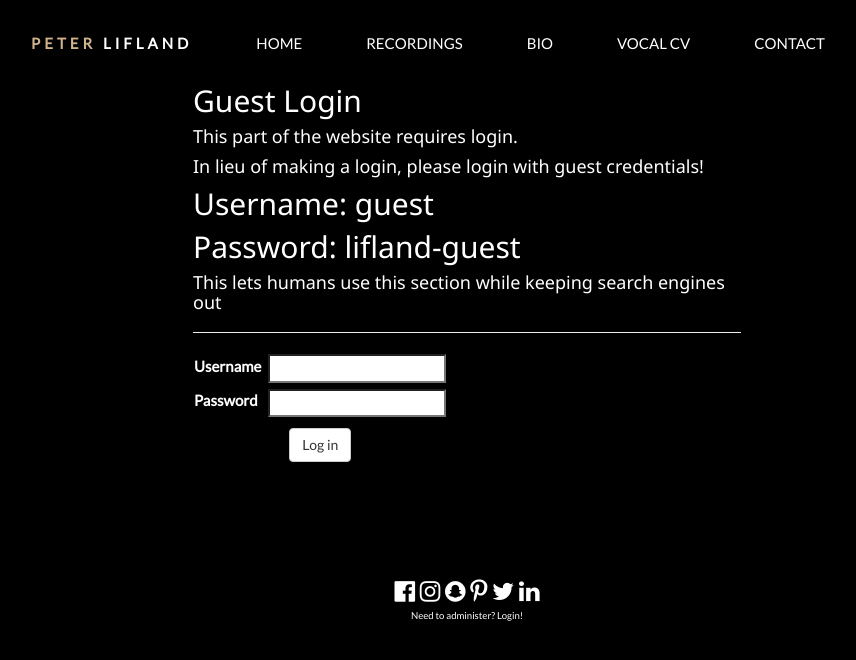
After one commit to plifland/singingcv, a Django app: template app/templates/guestlogin.html in a window 1280 px wide. The commit adds this page. Shown: the top 660 px of the page, without its empty margins (143-999 px from the left). Run offline with Django 3.2, Linux system fonts and the light colour scheme; the template is opened without the code that fills it, so the values that code supplies are empty, except form fields; form fields are guessed from the names that the template uses.

Commit message:
created guest login added required auth more places fixed perfinst autocomplete passthrough

```diff
--- a/app/models.py
+++ b/app/models.py
@@ -306,6 +306,7 @@ class Composition(models.Model):
     JAPANESE = 'JA'
     KOREAN = 'KO'
     LATIN = 'LA'
+    LATVIAN = 'LV'
     NORWEGIAN = 'NO'
     POLISH = 'PL'
     PORTUGUESE = 'PR'
@@ -342,6 +343,7 @@ class Composition(models.Model):
         (ITALIAN, 'Italian'),
         (JAPANESE, 'Japanese'),
         (KOREAN, 'Korean'),
+        (LATVIAN, 'Latvian'),
         (NORWEGIAN, 'Norwegian'),
         (POLISH, 'Polish'),
         (PORTUGUESE, 'Portuguese'),
--- a/app/templates/base_generic.html
+++ b/app/templates/base_generic.html
@@ -20,7 +20,7 @@
     {% block extraheaders %}{% endblock %}
 </head>
 
-<body style="background-color:black">
+<body style="background-color:black" {% block bodyargs %}{% endblock %}>
 
 <!-- Navbar -->
 <div class="w3-top w3-margin-bottom">
@@ -31,8 +31,18 @@
     <a href="{% url 'home' %}" class="w3-bar-item w3-button w3-padding-large w3-margin-left">HOME</a>
     <a href="{% url 'recordings' %}" class="w3-bar-item w3-button w3-padding-large w3-hide-small w3-margin-left">RECORDINGS</a>
     <a href="{% url 'bio' %}" class="w3-bar-item w3-button w3-padding-large w3-hide-small w3-margin-left">BIO</a>
-    {% if user.is_authenticated %}<a href="{% url 'vocalcv' %}" class="w3-bar-item w3-button w3-padding-large w3-hide-small w3-margin-left">VOCAL CV</a>{% endif %}
-    {% if user.is_authenticated %}<a href="{% url 'links' %}" class="w3-bar-item w3-button w3-padding-large w3-hide-small w3-margin-left">LINKS</a>{% endif %}
+    {% if user.is_authenticated %}
+      <div class="w3-dropdown-hover">
+        <button class="w3-padding-large w3-button">VOCAL CV</button>
+        <div class="w3-dropdown-content w3-bar-block w3-border-right w3-border-left w3-border-bottom w3-card-4 w3-black">
+          <a href="{% url 'replist' %}" class="w3-bar-item w3-button w3-black">Repertoire List</a>
+          <a href="{% url 'performances' %}" class="w3-bar-item w3-button w3-black">Performances</a>
+          <a href="{% url 'vocalcv' %}" class="w3-bar-item w3-button w3-black">DB Stats</a>
+        </div>
+      </div>
+    {% else %}
+      <a href="{% url 'guestlogin' %}" class="w3-bar-item w3-button w3-padding-large w3-hide-small w3-margin-left">VOCAL CV</a>
+    {% endif %}
     <a href="{% url 'contact' %}" class="w3-bar-item w3-button w3-padding-large w3-hide-small w3-margin-left" style="margin-right:150px;">CONTACT</a>
   </div>
 </div>
--- /dev/null
+++ b/app/templates/guestlogin.html
@@ -0,0 +1,53 @@
+{% extends "base_generic.html" %}
+
+{% block content %}
+<div class="w3-container w3-content" style="max-width:1200px;" id="guestlogin">
+<div class="w3-row w3-padding-64">
+    <div style="padding-left:200px; padding-top:10px; padding-right:200px;">
+        <section id="loginForm">
+            <form action="{% url 'login' %}?next=replist" method="post" class="form-horizontal">
+                {% csrf_token %}
+                <h2>Guest Login</h2>
+                <h5>This part of the website requires login.</h5>
+                <h5>In lieu of making a login, please login with guest credentials!</h5>
+
+                <h2>Username: guest</h2>
+                <h2>Password: lifland-guest</h2>
+
+                <h5>This lets humans use this section while keeping search engines out</h5>
+
+                <hr />
+                <table>
+                <tr>
+                    <td>{{ form.username.label_tag }}</td>
+                    <td style="padding-left:5px;">{{ form.username }}</td>
+                </tr>
+                <tr>
+                    <td style="padding-top:5px;">{{ form.password.label_tag }}</td>
+                    <td style="padding-top:5px; padding-left:5px;">{{ form.password }}</td>
+                </tr>
+                </table>
+                <div class="form-group" style="padding-top:10px;">
+                    <div class="col-md-offset-2 col-md-10">
+                        <input type="hidden" name="next" value="/replist" />
+                        <input type="submit" value="Log in" class="btn btn-default" />
+                    </div>
+                </div>
+                {% if form.errors %}
+                <p class="validation-summary-errors">Please enter a correct user name and password.</p>
+                {% endif %}
+            </form>
+        </section>
+    </div>
+</div>
+</div>
+
+{% endblock %}
+
+
+{% block scripts %}
+
+{% load staticfiles %}
+<script src="{% static 'app/scripts/jquery.validate.min.js' %}"></script>
+
+{% endblock %}
--- a/app/templates/orgdetail.html
+++ b/app/templates/orgdetail.html
@@ -52,7 +52,7 @@
 	</tr>
 	{% for pi in performances %}
     <tr>
-		<td><a href="{% url 'performances' %}?pi={{ pi.pk }}">{{ pi.performance.name }}</a></td>
+		<td><a href="{% url 'performances-specific' pk=pi.performance.pk pi=pi.pk  %}">{{ pi.performance.name }}</a></td>
         <td style="padding-left:25px;">{{ pi.date|date:"b d, Y"|title }}</td>
 		<td style="padding-left:25px;">{{ pi.city }}</td>
 		<td style="padding-left:25px;">{{ pi.venue }}</td>
--- a/app/templates/replist.html
+++ b/app/templates/replist.html
@@ -2,7 +2,7 @@
 
 {% block content %}
 <div class="w3-container w3-content" style="max-width:1200px; padding:64px 64px 0px 64px;" id="replist">
-<div class="w3-row w3-padding-32">
+<div class="w3-row w3-padding-16">
 
 <div class="w3-col m12">
     {% include "forms/repfilters.html" %}
--- a/app/urls.py
+++ b/app/urls.py
@@ -1,4 +1,5 @@
 from django.urls import path,re_path,include
+from django.contrib.auth import views as auth_views
 from django.contrib.auth.decorators import login_required
 from . import views
 
@@ -10,8 +11,11 @@ urlpatterns = [
     path('links', login_required(views.links), name='links'),
     path('contact', views.contact, name='contact'),
     path('vocalcv', views.vocalcv, name='vocalcv'),
+    #path('guestlogin', views.guestlogin, name='guestlogin'),
+    path('guestlogin', auth_views.LoginView.as_view(template_name='guestlogin.html'), name='guestlogin'),
 
     path('performances', views.Performances.as_view(), name='performances'),
+    path('performances?<int:pk>&<int:pi>', views.PerformancesSpecific.as_view(), name='performances-specific'),
     path('performance-detail/<int:pk>', views.performance_detail, name='performance-detail'),
     path('performance-pieces/<int:pk>', views.performance_pieces, name='performance-pieces'),
     path('performance-pieces-all/<int:pk>', views.performance_pieces_all, name='performance-pieces-all'),
```
Also changed, not shown: app/templates/performances.html (+14 -0 lines), app/views.py (+28 -5 lines), db.sqlite3.
